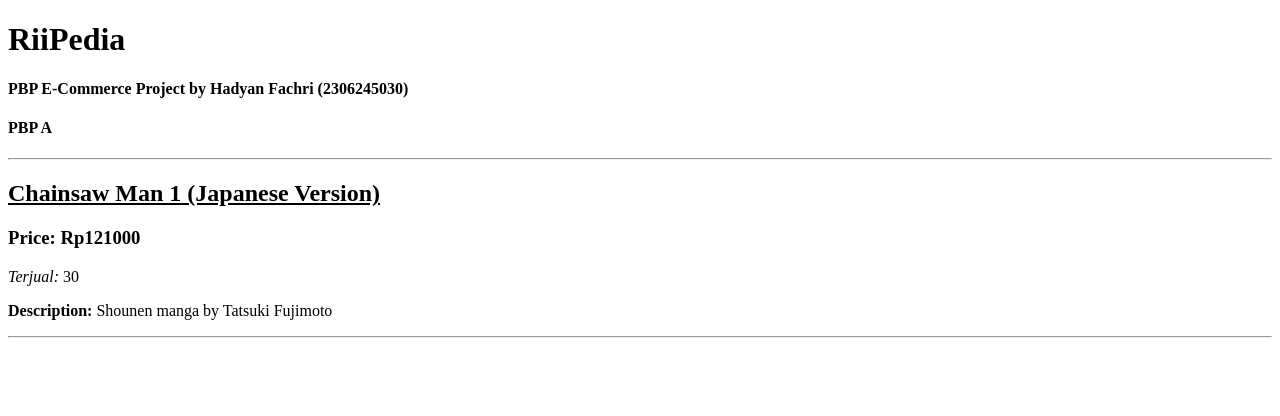
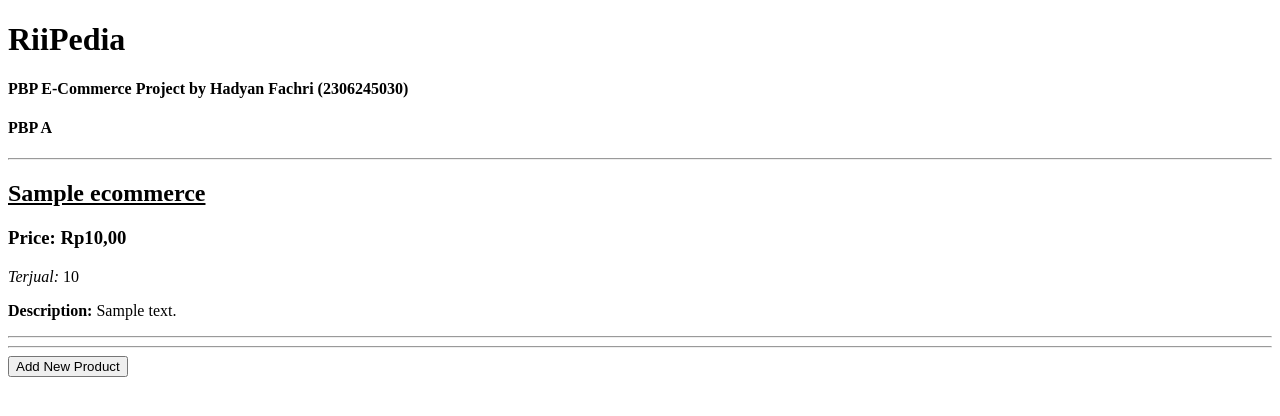
Before and after one commit to fachhhh/RiiPedia, a Django app: page / in a window 1280 px wide. Shown: the top 416 px of the page. Run offline with Django 5.2, Linux system fonts and the light colour scheme; tables that the repository leaves empty hold one stand-in row (values such as "Sample post").

Commit message:
Made create_product_entry.html that can add product and show it on main.html that link to base.html, forms.py to set fields and model and set path on urls.py

```diff
--- a/main/forms.py
+++ b/main/forms.py
@@ -1,7 +1,7 @@
 from django.forms import ModelForm
-from main.models import MoodEntry
+from main.models import Ecommerce
 
-class MoodEntryForm(ModelForm):
+class EcommerceEntryForm(ModelForm):
     class Meta:
-        model = MoodEntry
+        model = Ecommerce
         fields = ["name", "price", "quantity", "description"]
--- a/main/models.py
+++ b/main/models.py
@@ -4,7 +4,7 @@
 class Ecommerce(models.Model):
     id = models.UUIDField(primary_key=True, default=uuid.uuid4, editable=False)
     name = models.CharField(max_length=255, unique=True)
-    price = models.DecimalField(max_digits=13, decimal_places=3) # harga maks adalah dalam satuan miliar dengan 3 decimal
+    price = models.IntegerField() # harga maks adalah dalam satuan miliar dengan 3 decimal
     quantity = models.IntegerField()
     description = models.TextField()
 
--- a/main/templates/main.html
+++ b/main/templates/main.html
@@ -13,24 +13,31 @@
     <h4>{{ class }}</h4>
 
     <hr> <!-- Horizontal line for separation -->
+    {% if not product_entries %}
+    <p>Belum ada produk yang ditambahkan ke e-commerce ini</p>
+    {% else %}
+        <!-- Loop through products -->
+        {% for product_entry in product_entries %}
+        <!-- Book Information Section -->
+        <div class="book-info">
+            <!-- Product Title -->
+            <h2><u>{{ product_entry.name }}</u></h2> <!-- Underlined for emphasis -->
 
-    <!-- Book Information Section -->
-    <div class="book-info">
-        <!-- Book Title -->
-        <h2><u>{{ productname }}</u></h2> <!-- Underlined for emphasis -->
+            <!-- Product Price -->
+            <h3>Price: <strong>Rp{{ product_entry.price }},00</strong></h3> <!-- Bolded for emphasis -->
 
-        <!-- Book Price -->
-        <h3>Price: <strong>Rp{{ price }}</strong></h3> <!-- Bolded for emphasis -->
+            <!-- Product Quantity -->
+            <p><em>Terjual:</em> {{ product_entry.quantity }}</p> <!-- Italics for emphasis -->
 
-        <!-- Book Quantity -->
-        <p><em>Terjual:</em> {{ quantity }} <!-- Italics for emphasis -->
-        </p>
-
-        <!-- Book Description -->
-        <p><strong>Description:</strong> {{ description }}</p> <!-- Bolded for emphasis -->
-    </div>
-
+            <!-- Product Description -->
+            <p><strong>Description:</strong> {{ product_entry.description }}</p> <!-- Bolded for emphasis -->
+        </div>
+        <hr> <!-- Horizontal line for separation -->
+        {% endfor %}
+    {% endif %}
     <hr> <!-- Horizontal line for separation -->
+    <a href="{% url 'main:create_product_entry' %}">
+        <button>Add New Product</button></a>
 </body>
 </html>
 {% endblock content %}
--- a/main/urls.py
+++ b/main/urls.py
@@ -1,8 +1,9 @@
 from django.urls import path
-from main.views import show_main
+from main.views import show_main, create_product_entry
 
 app_name = 'main'
 
 urlpatterns = [
     path('', show_main, name='show_main'),
+    path('create_product_entry', create_product_entry, name='create_product_entry')
 ]
--- a/main/views.py
+++ b/main/views.py
@@ -1,15 +1,25 @@
-from django.shortcuts import render
+from django.shortcuts import render, redirect
+from main.forms import EcommerceEntryForm
+from main.models import Ecommerce
 
 def show_main(request):
+    product_entries = Ecommerce.objects.all()
     context = {
         'ecommerce' : 'RiiPedia',
         'name' : 'Hadyan Fachri',
         'npm' : '2306245030',
         'class' : 'PBP A',
-        'productname' : 'Chainsaw Man 1 (Japanese Version)',
-        'price' : '121000',
-        'quantity' : '30',
-        'description' :'Shounen manga by Tatsuki Fujimoto',
+        'product_entries' : product_entries
     }
 
     return render(request, "main.html", context)
+
+def create_product_entry(request):
+    form = EcommerceEntryForm(request.POST or None)
+
+    if form.is_valid() and request.method == "POST":
+        form.save()
+        return redirect('main:show_main')
+
+    context = {'form':form}
+    return render(request, "create_product_entry.html", context)
```
Also changed, not shown: main/templates/create_product_entry.html (added, +18 -0 lines), main/migrations/0002_ecommerce_delete_moodentry.py.
